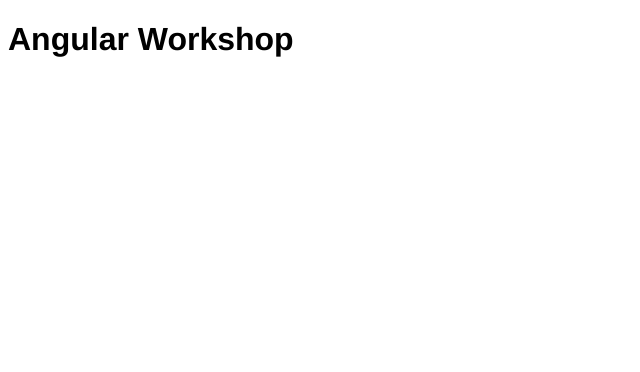
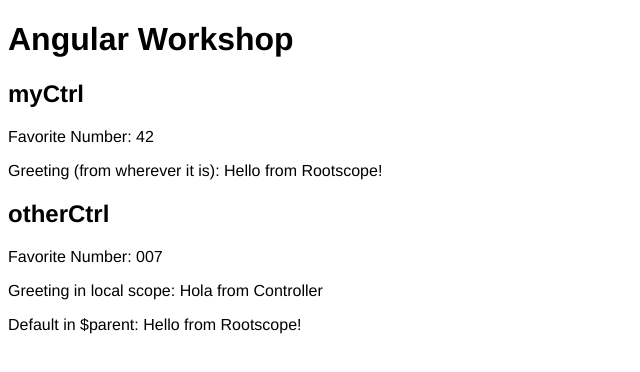
Before and after one commit to CronGM/angular-workshop, a website: page index.html in a window 1280 px wide. Shown: the whole page, without its empty margins (0-640 px from the left). Drawn offline with nearby package versions, Linux system fonts and the light colour scheme; files that its build step writes are made by us from their sources.

Commit message:
Bootstrapping and Basic Controllers

```diff
--- a/index.html
+++ b/index.html
@@ -1,5 +1,6 @@
 <!DOCTYPE html>
-<html>
+<!-- Automatic bootstrapping: add ngApp with the module to load -->
+<html ng-app="app">
 <head>
 	<title>Angular Training</title>
     <meta charset="UTF-8">
@@ -9,6 +10,32 @@
 <body>
     <h1>Angular Workshop</h1>
 
+    <!-- MANUAL BOOTSTRAPING: Uncomment the following button element
+        * You can start Angular manually at just the right moment
+        * Put attention in the code run in the onclick event
+        * IMPORTANT: Remember to remove auto-bootstrapping (ngApp)
+    -->
+    <!--<button onclick="angular.bootstrap(document, ['app'])">Start Angular</button>-->
+
+    <!-- Use ngController directive to bind a controller to elements -->
+    <div ng-controller="myCtrl">
+        <h2>myCtrl</h2>
+        <p>Favorite Number: {{ favNum }}</p>
+        <!-- Scope inheritance: if variable is not found on local scope, it will look for it in parent scope--><!-- Scope inheritance: if variable is not found on local scope, it will look for it in parent scope-->
+        <p>Greeting (from wherever it is): {{ default }}</p>
+    </div>
+
+    <div ng-controller="otherCtrl">
+        <h2>otherCtrl</h2>
+        <p>Favorite Number: {{ favNum }}</p>
+
+        <p>Greeting in local scope: {{ default }}</p>
+
+        <!-- DANGER: You can reference parent scopes directly, but this can lead to errors in complex apps -->
+        <p>Default in $parent: {{ $parent.default }}</p>
+    </div>
+
+
     <script src="assets/js/app.js"></script>
 </body>
 </html>
--- a/src/js/app.js
+++ b/src/js/app.js
@@ -1,2 +1,21 @@
 // Here's where the magic will happen
-;
+// REMEMBER: Declare a module, two parameters (name, dependencies)
+angular.module('app', []);
+
+// Get module, one parameter (module_name)
+angular.module('app')
+.run(function($rootScope) {		// run method executes code when initializing Angular
+	// The base scope for the entire Angular app is called $rootScope
+	// $rootScope must be added as a dependency to use
+	$rootScope.default = 'Hello from Rootscope!';
+});
+
+angular.module('app')
+.controller('myCtrl', function($scope) {	// Create controller: two parameters (controller_name, controller_function)
+	// Angular controllers need a scope to work with
+	$scope.favNum = 42;
+})
+.controller('otherCtrl', function($scope) {
+	$scope.favNum = '007';
+	$scope.default = 'Hola from Controller';
+});
```
